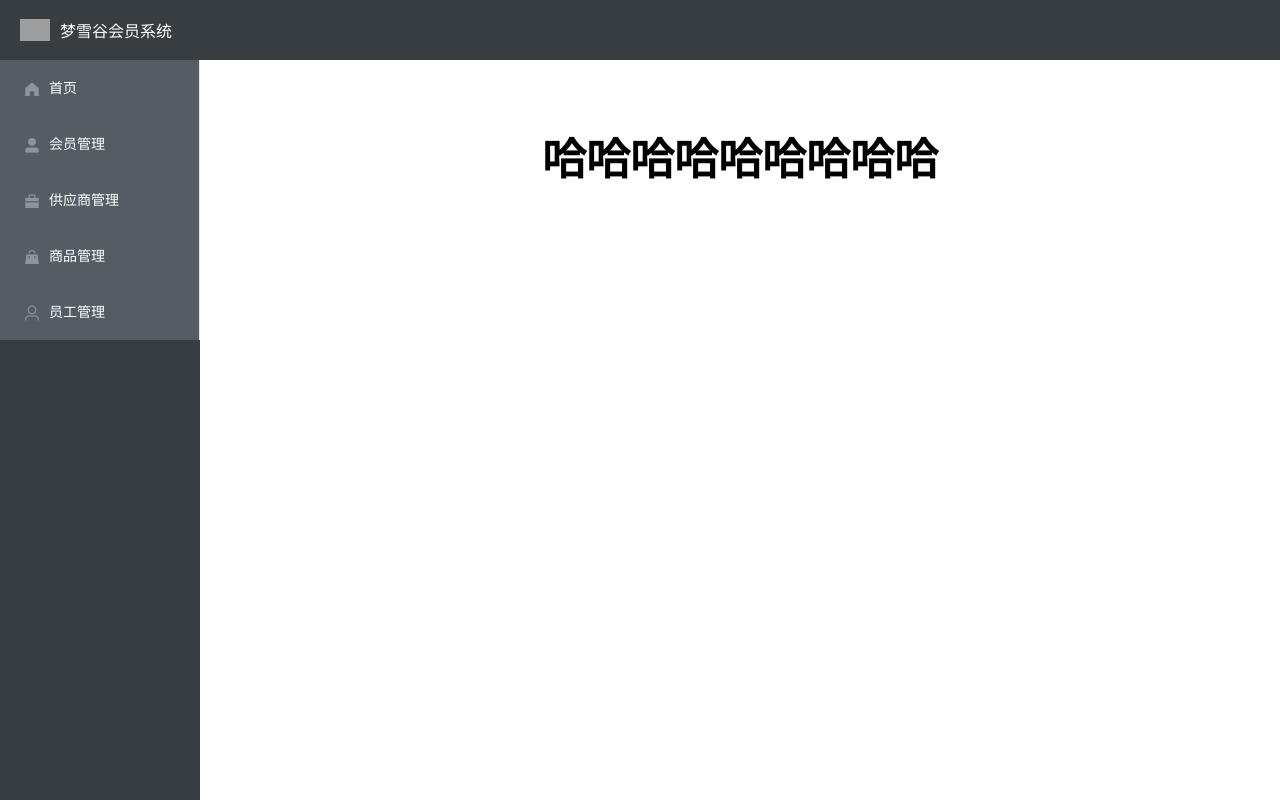
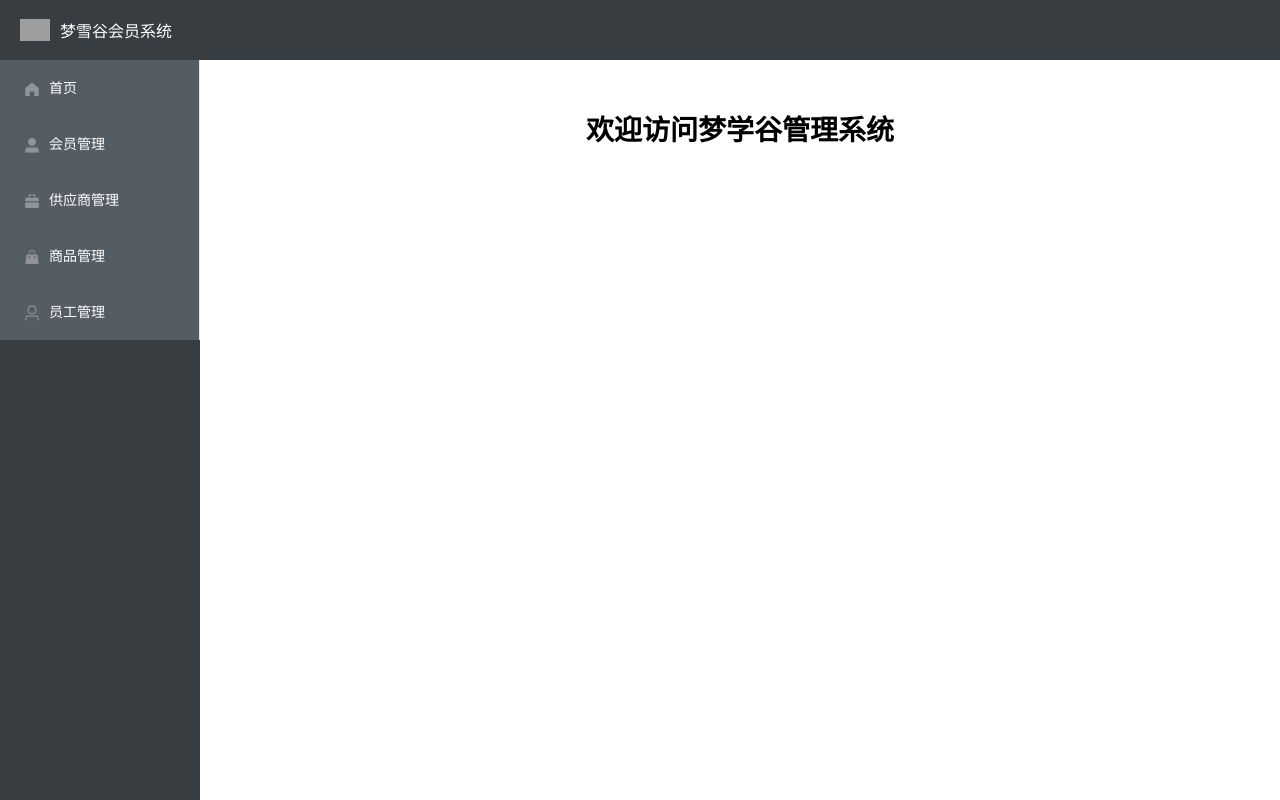
Before and after one commit to BuJiaW/manger, a Vue app in the folder app-shop/: page /#/index in a window 1280 px wide. Built offline with nearby package versions, Linux system fonts and the light colour scheme; grey boxes are pictures that could not be loaded.

Commit message:
首页标题

```diff
--- a/app-shop/src/views/index/index.vue
+++ b/app-shop/src/views/index/index.vue
@@ -1,6 +1,6 @@
 <template>
   <div class="index">
-      <p>哈哈哈哈哈哈哈哈哈</p>
+      <h1>欢迎访问梦学谷管理系统</h1>
   </div>
 </template>
 
@@ -69,14 +69,8 @@ export default {
 </script>
 
 <style lang="scss" scoped>
-.index{
-  margin: 0 auto;
-  p{
-
-    text-align: center;
-    font-size: 44px;
-    font-weight: bold;
-
-  }
+h1 {
+  text-align: center;
+  font-size: 28px;
 }
 </style>
```
